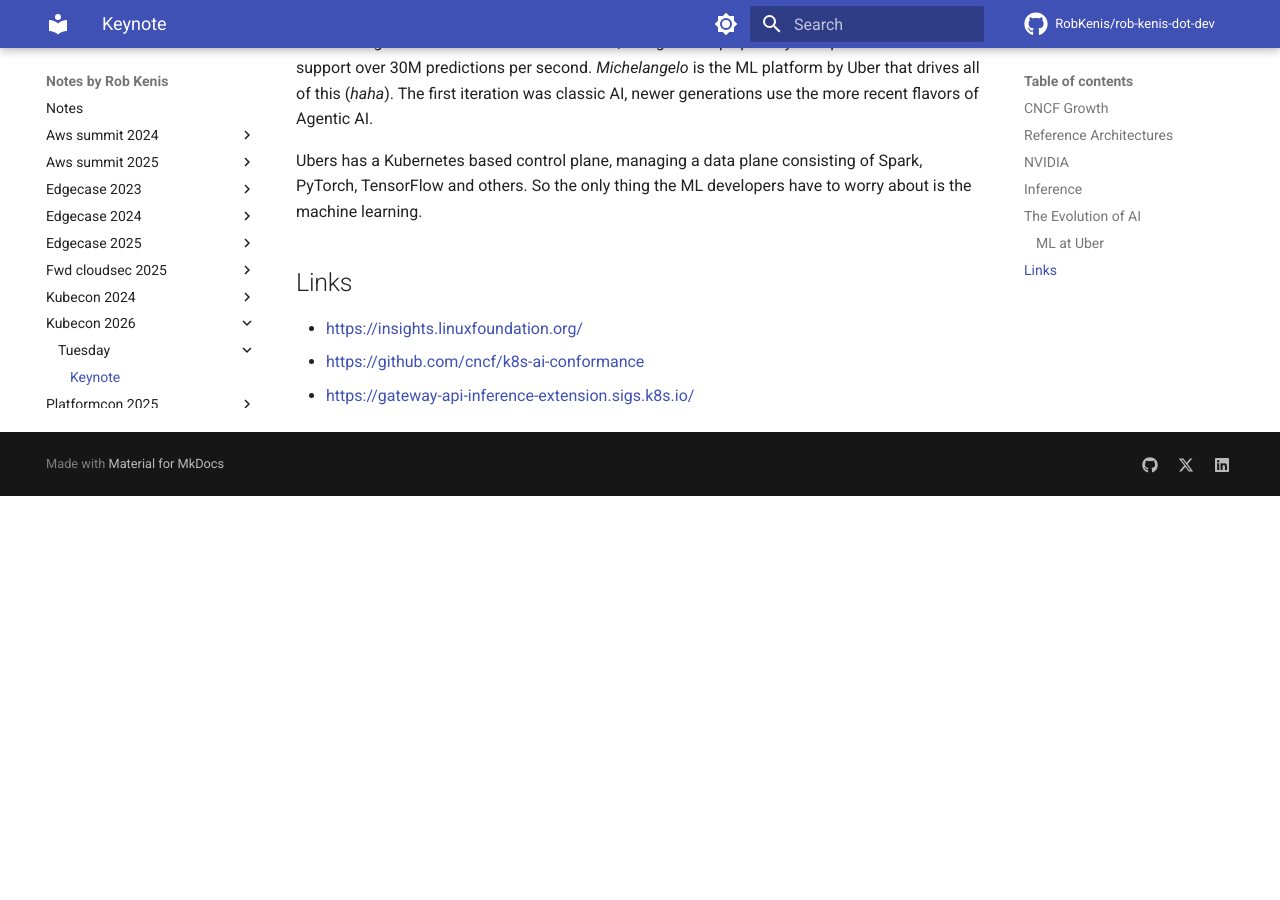
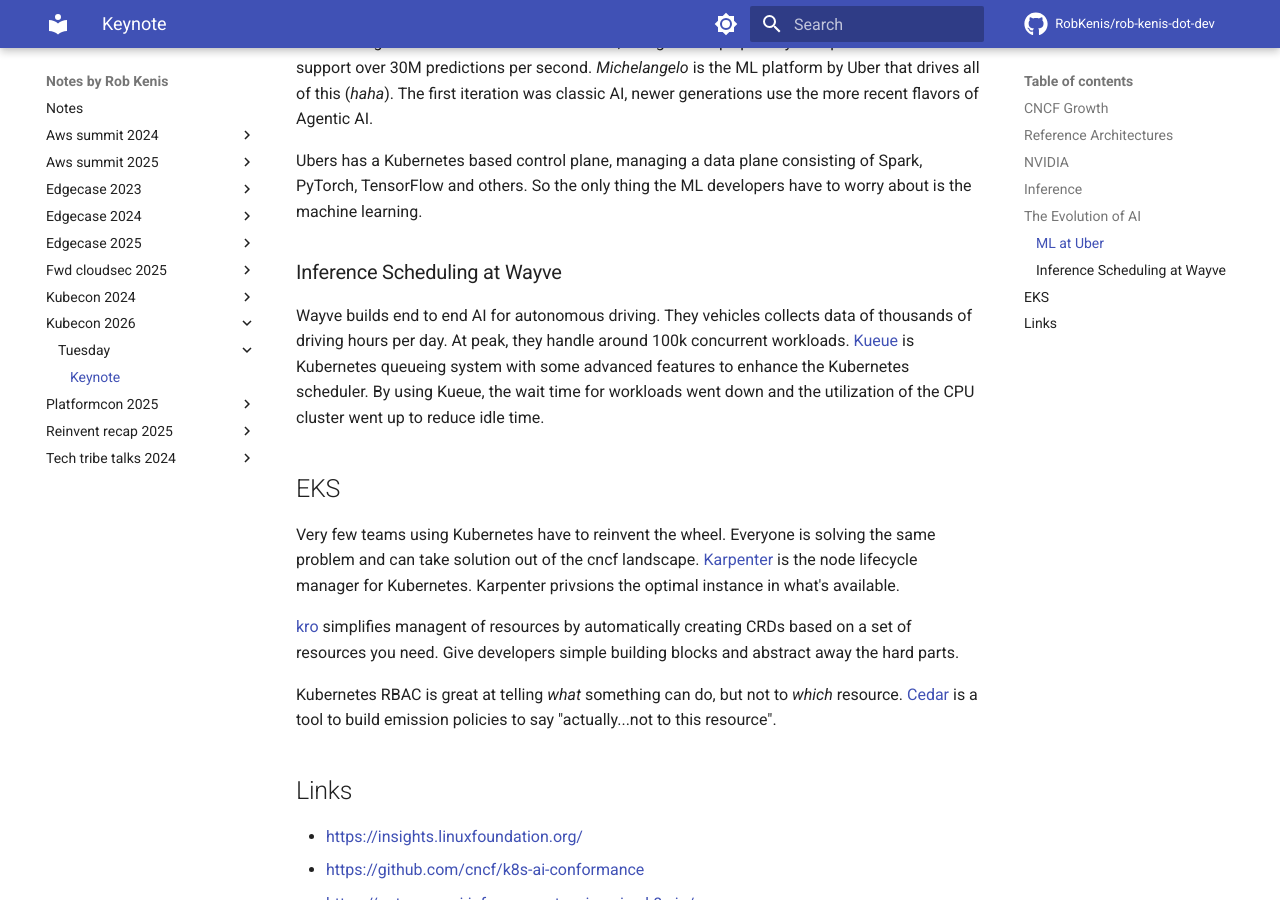
Before and after one commit to RobKenis/rob-kenis-dot-dev, an MkDocs documentation site: the page built from docs/kubecon-2026/tuesday/0-keynote.md, in a window 1280 px wide and 900 px high, scrolled down 1475 px. Built offline with MkDocs 1.6.1 and Material for MkDocs 9.7.7, drawn with Linux system fonts in a browser that asks for light colours; comment, search, counter and statistics services are not loaded; before the commit the page ends 1971 px from its top, so only the background shows below that.

Commit message:
Add notes on wayne and eks

```diff
--- a/docs/kubecon-2026/tuesday/0-keynote.md
+++ b/docs/kubecon-2026/tuesday/0-keynote.md
@@ -54,6 +54,25 @@
 Ubers has a Kubernetes based control plane, managing a data plane consisting of Spark, PyTorch, TensorFlow and others.
 So the only thing the ML developers have to worry about is the machine learning.
 
+### Inference Scheduling at Wayve
+
+Wayve builds end to end AI for autonomous driving. They vehicles collects data of thousands of driving hours per day.
+At peak, they handle around 100k concurrent workloads. [Kueue](https://kueue.sigs.k8s.io/) is Kubernetes queueing system
+with some advanced features to enhance the Kubernetes scheduler. By using Kueue, the wait time for workloads went down
+and the utilization of the CPU cluster went up to reduce idle time.
+
+## EKS
+
+Very few teams using Kubernetes have to reinvent the wheel. Everyone is solving the same problem and can take solution
+out of the cncf landscape. [Karpenter](https://karpenter.sh/) is the node lifecycle manager for Kubernetes. Karpenter privsions
+the optimal instance in what's available.
+
+[kro](https://kro.run/docs/overview/) simplifies managent of resources by automatically creating CRDs based on a set
+of resources you need. Give developers simple building blocks and abstract away the hard parts.
+
+Kubernetes RBAC is great at telling _what_ something can do, but not to _which_ resource. [Cedar](https://www.cedarpolicy.com/blog/cedar-for-kubernetes)
+is a tool to build emission policies to say "actually...not to this resource".
+
 ## Links
 
 - <https://insights.linuxfoundation.org/>
```
